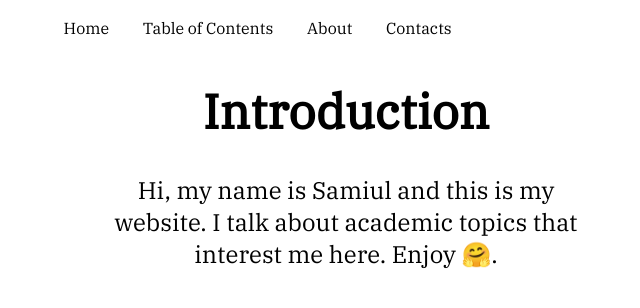
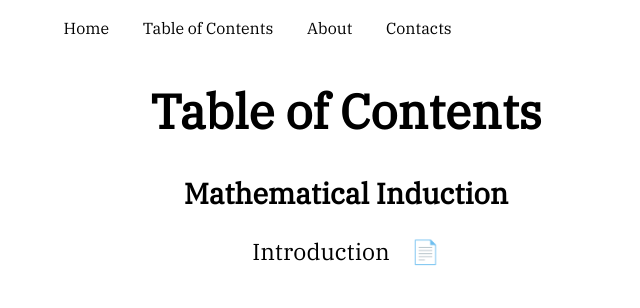
Before and after one commit to HSamiul/highschool-portfolio, a plain HTML site: page table_of_contents.html in a window 1280 px wide. Shown: the top 308 px of the page, without its empty margins (294-934 px from the left). Drawn offline with Linux system fonts and the light colour scheme.

Commit message:
previous push to this file was incorrect. fixed.

```diff
--- a/table_of_contents.html
+++ b/table_of_contents.html
@@ -1,27 +1,22 @@
-<!doctype html>
-<html lang="en">
+<!DOCTYPE html>
+<html lang = "en">
 
   <head>
     <meta charset = "utf-8">
-    <title>Sam's Project</title>
+    <title>Table of Contents</title>
 
-    <link rel="stylesheet" href="styles.css">
+    <link rel = "stylesheet" href = "styles.css">
     <link href="https://fonts.googleapis.com/css?family=IBM+Plex+Serif&display=swap" rel="stylesheet">
 
     <style>
-      p {
-        text-align: center
-      }
-
       h1, h2, h3, h4, h5, h6 {
         text-align: center
       }
     </style>
   </head>
 
-  <body id = "body">
-    <div class = "site_content">
-
+  <body id="body">
+    <div class="site_content">
       <div class="nav_bar">
         <header>
           <nav>
@@ -35,12 +30,13 @@
         </header>
       </div>
 
-      <h1 id = "home_intro_title">Introduction</h1>
+      <h1 id = "TOC_TOC_title">Table of Contents</h1>
 
-      <div>
-        <p id="home_intro_paragaph">
-          Hi, my name is Samiul and this is my website. I talk about academic
-          topics that interest me here. Enjoy 🤗.
+      <div class = "TOC_sections">
+        <h2>Mathematical Induction</h2>
+        <ul class = "TOC_sections">
+          <li><a href=https://hsamiul.github.io/Grit_Topics/Mathematical_Induction/mathematical_induction.pdf>Introduction&nbsp;&nbsp;&nbsp;&nbsp;</a>📄</li>
+        </ul>
       </div>
 
       <div id = "theme_toggle">
@@ -49,4 +45,4 @@
 
     </div>
   </body>
-</html>
+  </html>
```
